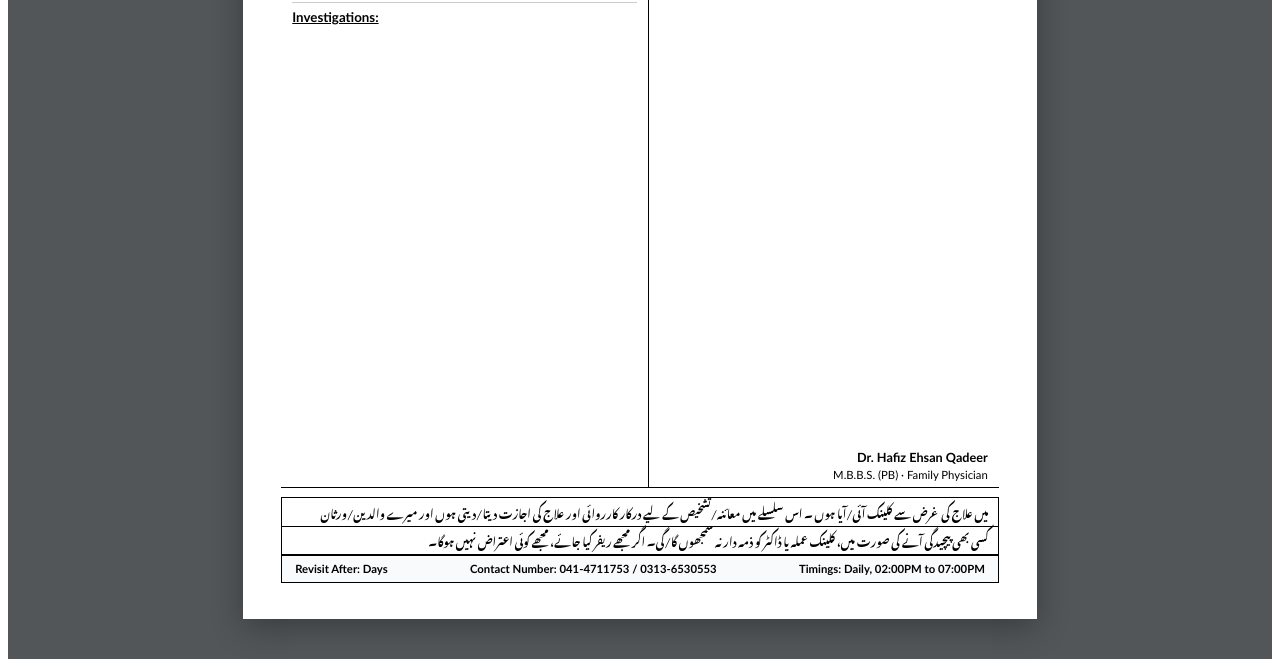
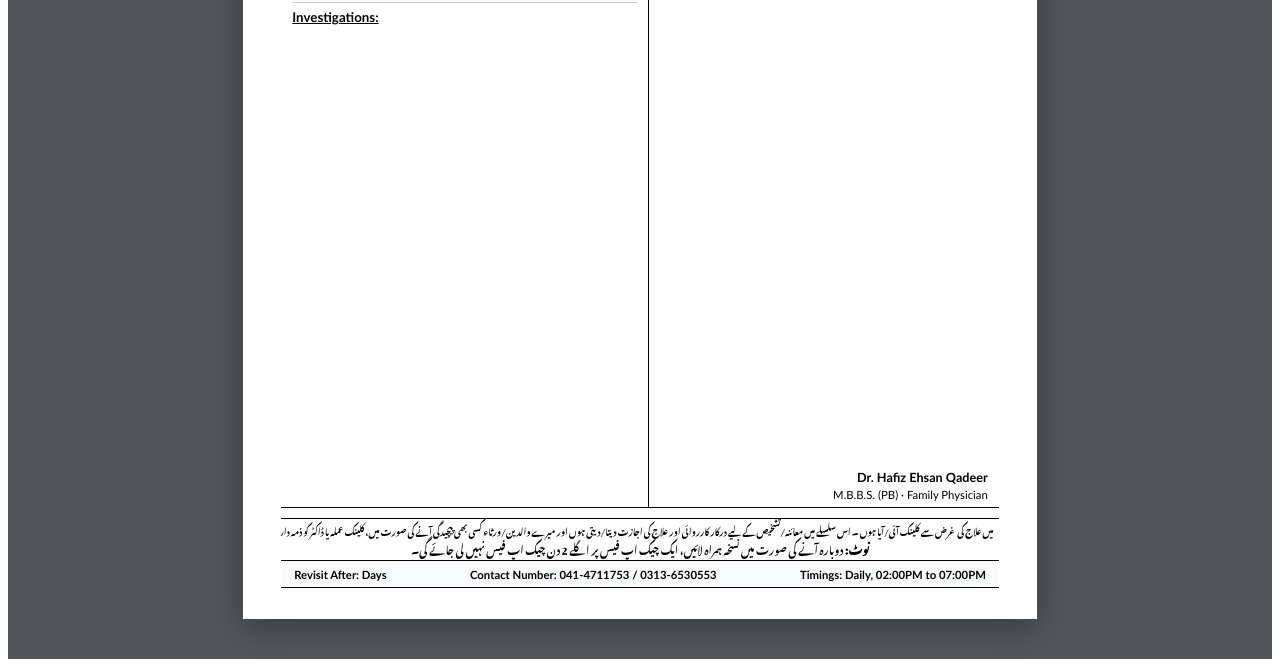
Before and after one commit to ammaradan/hajramedical, a website: page print-rx.html in a window 1280 px wide. Shown: the part 582-1249 px from the top of the page. Drawn offline with Linux system fonts and the light colour scheme.

Commit message:
fix(print): professional prescription footer with single-line Urdu consent, Urdu revisit policy note, and border fixes

```diff
--- a/css/print.css
+++ b/css/print.css
@@ -230,8 +230,11 @@
 /* Unified Prescription Footer & Urdu Consent Box */
 .rx-footer-box {
   margin-top: 2.5mm;
-  margin-bottom: 1.5mm;
-  border: 1.5px solid #000;
+  margin-bottom: 0;
+  border-top: 1.2px solid #000;
+  border-bottom: 1.2px solid #000;
+  border-left: none;
+  border-right: none;
   box-sizing: border-box;
   width: 100%;
   background: #FFFFFF;
@@ -239,23 +242,38 @@
   overflow: hidden;
 }
 
-.rx-consent-box {
-  margin-top: 2.5mm;
-  border: 1.5px solid #000;
-  border-bottom: none;
+.rx-consent-line {
+  padding: 1.4mm 1.5mm 0.5mm 1.5mm;
+  line-height: 1.35;
+  direction: rtl;
+  font-family: "Noto Nastaliq Urdu", "Jameel Noori Nastaleeq", "Urdu Typesetting", "Arial Unicode MS", "Segoe UI", Tahoma, sans-serif;
+  text-align: center;
+  font-size: 6.8pt;
+  font-weight: 500;
+  white-space: nowrap;
+  letter-spacing: -0.15px;
   box-sizing: border-box;
-  width: 100%;
+  color: #000;
+  border: none;
 }
 
-.rx-consent-item {
-  padding: 1.2mm 2.5mm;
-  border-bottom: 1px solid #000;
-  line-height: 1.6;
+.rx-note-line {
+  padding: 0.5mm 1.5mm 1.4mm 1.5mm;
+  line-height: 1.35;
   direction: rtl;
-  font-family: "Noto Nastaliq Urdu", "Jameel Noori Nastaleeq", "Arial Unicode MS", serif;
-  text-align: right;
+  font-family: "Noto Nastaliq Urdu", "Jameel Noori Nastaleeq", "Urdu Typesetting", "Arial Unicode MS", "Segoe UI", Tahoma, sans-serif;
+  text-align: center;
+  font-size: 8pt;
+  font-weight: 500;
+  box-sizing: border-box;
+  color: #000;
+  border: none;
+}
+
+.rx-note-line strong {
+  font-weight: 800;
   font-size: 8.5pt;
-  box-sizing: border-box;
+  color: #000;
 }
 
 /* Prescription Footer Row */
@@ -469,7 +487,10 @@
     flex-shrink: 0 !important;
     width: 100% !important;
     box-sizing: border-box !important;
-    border: 1.5px solid #000 !important;
+    border-top: 1.2px solid #000 !important;
+    border-bottom: 1.2px solid #000 !important;
+    border-left: none !important;
+    border-right: none !important;
     margin-top: 2mm !important;
     margin-bottom: 0 !important;
     page-break-inside: avoid !important;
@@ -477,11 +498,21 @@
     background: #FFFFFF !important;
   }
 
-  .rx-consent-item {
-    border-bottom: 1px solid #000 !important;
-    padding: 1mm 2.5mm !important;
-    font-size: 8.5pt !important;
-    line-height: 1.5 !important;
+  .rx-consent-line {
+    padding: 1.2mm 1mm 0.5mm 1mm !important;
+    font-size: 6.8pt !important;
+    line-height: 1.35 !important;
+    white-space: nowrap !important;
+    border: none !important;
+    text-align: center !important;
+  }
+
+  .rx-note-line {
+    padding: 0.5mm 1mm 1.2mm 1mm !important;
+    font-size: 8pt !important;
+    line-height: 1.35 !important;
+    border: none !important;
+    text-align: center !important;
   }
 
   .rx-footer-strip {
--- a/print-rx.html
+++ b/print-rx.html
@@ -164,11 +164,11 @@
 
       <!-- Unified Urdu Consent & Clinic Footer Box -->
       <div class="rx-footer-box">
-        <div class="rx-consent-item">
-          میں علاج کی غرض سے کلینک آئی/آیا ہوں ۔ اس سلسلے میں معائنہ/تشخیص کے لیے درکار کارروائی اور علاج کی اجازت دیتا/دیتی ہوں اور میرے والدین/ورثان
+        <div class="rx-consent-line">
+          میں علاج کی غرض سے کلینک آئی/آیا ہوں ۔ اس سلسلے میں معائنہ/تشخیص کے لیے درکار کارروائی اور علاج کی اجازت دیتا/دیتی ہوں اور میرے والدین/ورثاء کسی بھی پیچیدگی آنے کی صورت میں، کلینک عملہ یا ڈاکٹر کو ذمہ دار نہ سمجھوں گا/گی ۔ اگر مجھے ریفر کیا جائے، مجھے کوئی اعتراض نہیں ہوگا۔
         </div>
-        <div class="rx-consent-item">
-          کسی بھی پیچیدگی آنے کی صورت میں، کلینک عملہ یا ڈاکٹر کو ذمہ دار نہ سمجھوں گا/گی۔ اگر مجھے ریفر کیا جائے، مجھے کوئی اعتراض نہیں ہوگا۔
+        <div class="rx-note-line">
+          <strong>نوٹ:</strong> دوبارہ آنے کی صورت میں نسخہ ہمراہ لائیں، ایک چیک اپ فیس پر اگلے 2 دن چیک اپ فیس نہیں لی جائے گی۔
         </div>
         <div class="rx-footer-strip">
           <div class="rx-footer-col rx-col-revisit">Revisit After: <span id="prx-revisit"></span> Days</div>
--- a/sw.js
+++ b/sw.js
@@ -1,7 +1,7 @@
 // Service Worker for Hajra Medical Complex PWA
 // Provides 100% offline capability on mobile & desktop
 
-const CACHE_NAME = 'hmc-cache-v9';
+const CACHE_NAME = 'hmc-cache-v10';
 const STATIC_ASSETS = [
   './',
   './index.html',
```
Also changed, not shown: index.html (+5 -5 lines).
